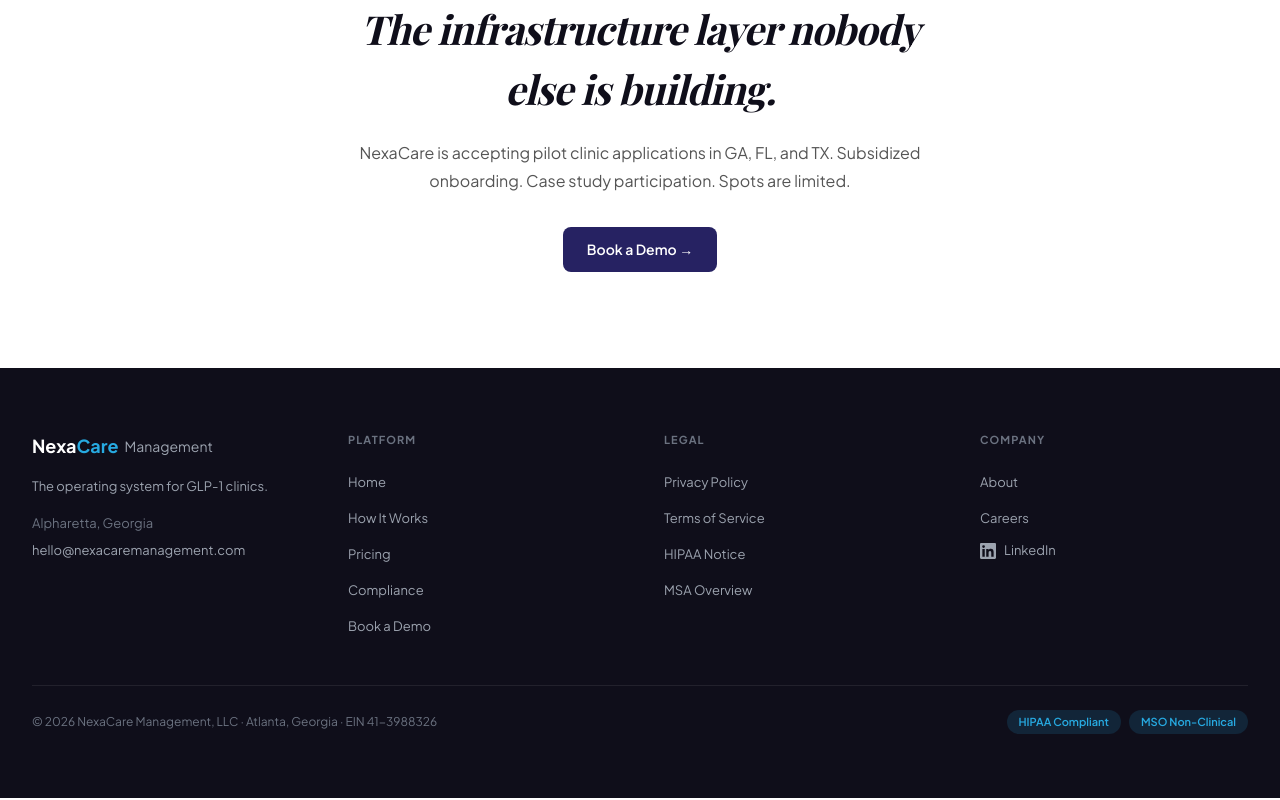
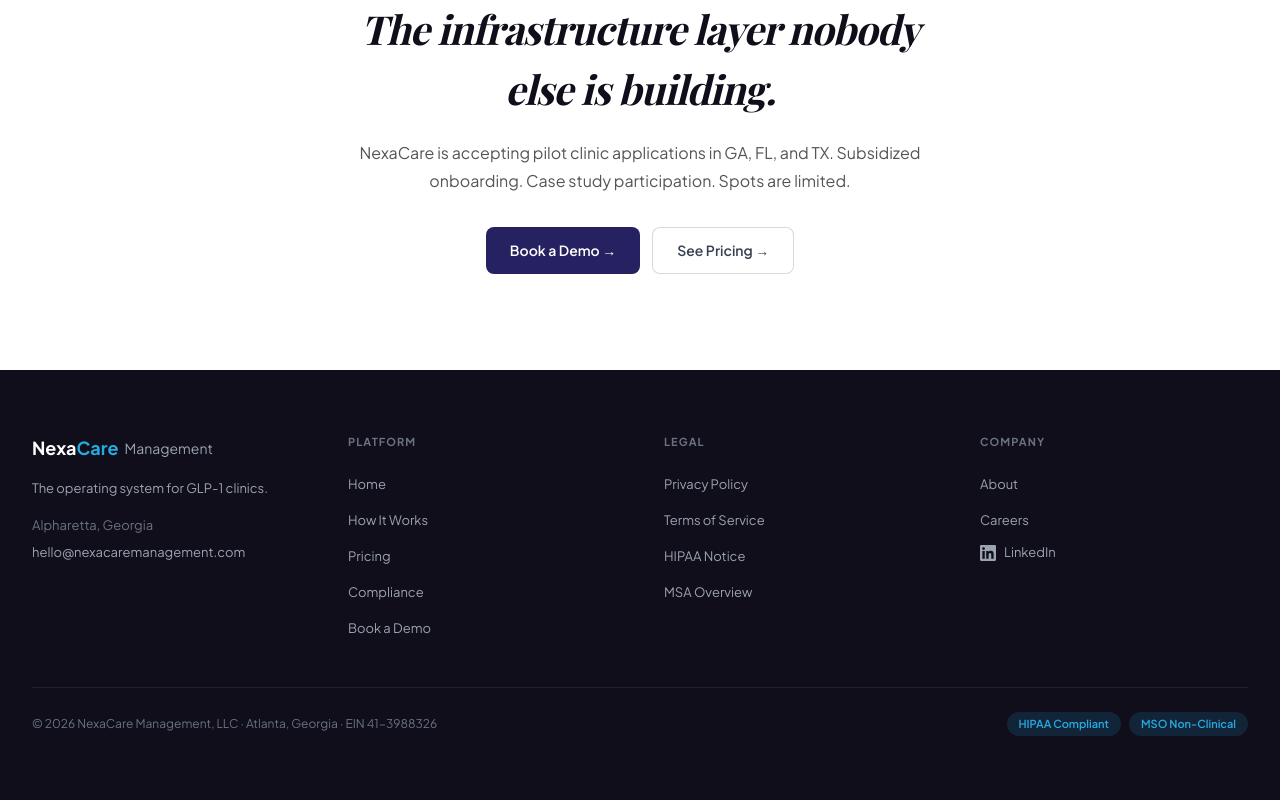
Before and after one commit to gedeonbak/nexacare-website, a Next.js app: page / in a window 1280 px wide. Shown: the part 4605-5405 px from the top of the page. Built offline with nearby package versions, Linux system fonts and the light colour scheme; no server answers.

Commit message:
Add See Pricing CTA to home footer, verify legal pages

```diff
--- a/src/app/page.tsx
+++ b/src/app/page.tsx
@@ -851,6 +851,19 @@
             >
               Book a Demo →
             </Link>
+            <Link
+              href="/pricing"
+              className="inline-flex items-center justify-center text-[14px] font-semibold transition-colors hover:bg-gray-50"
+              style={{
+                border: "1.5px solid rgba(0,0,0,0.15)",
+                color: "#374151",
+                borderRadius: "8px",
+                padding: "12px 24px",
+                backgroundColor: "#ffffff",
+              }}
+            >
+              See Pricing →
+            </Link>
           </div>
         </div>
       </section>
```
